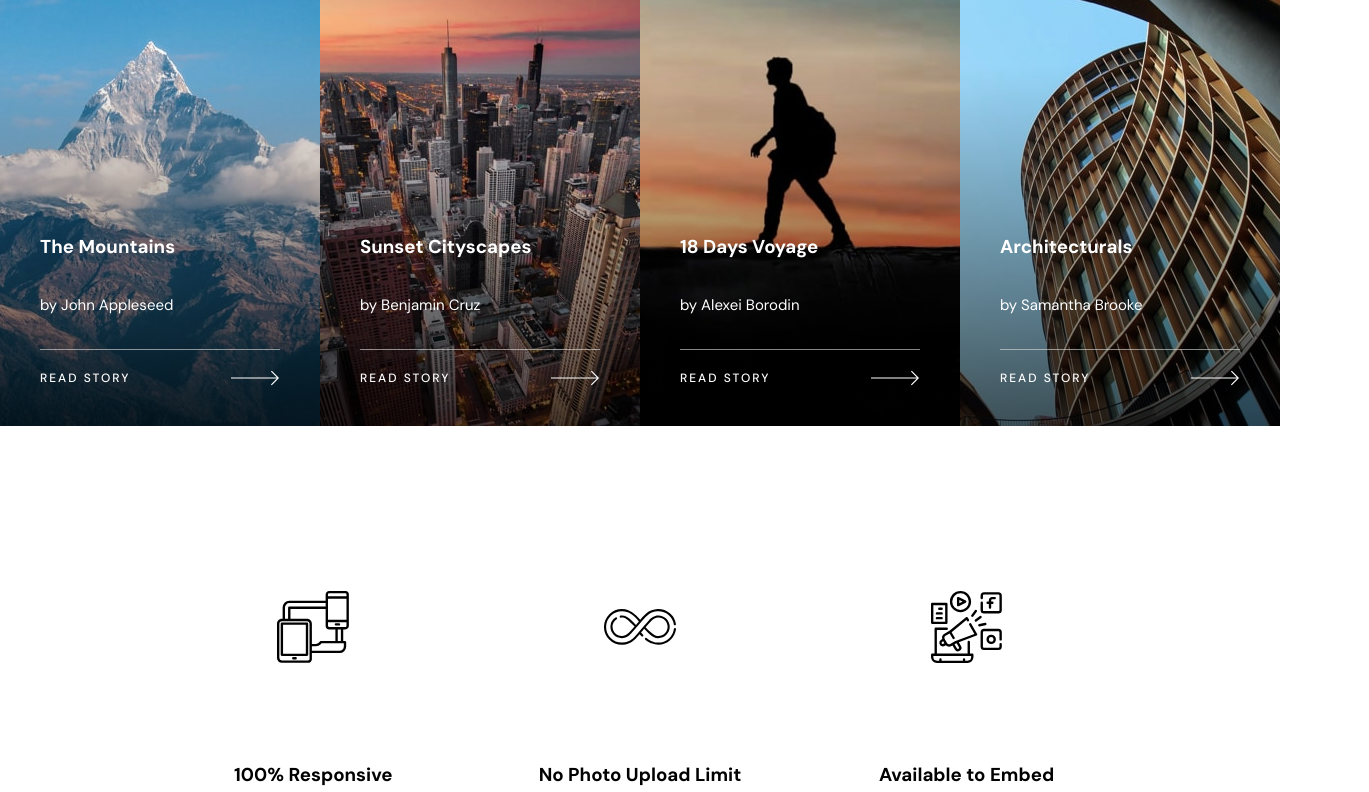
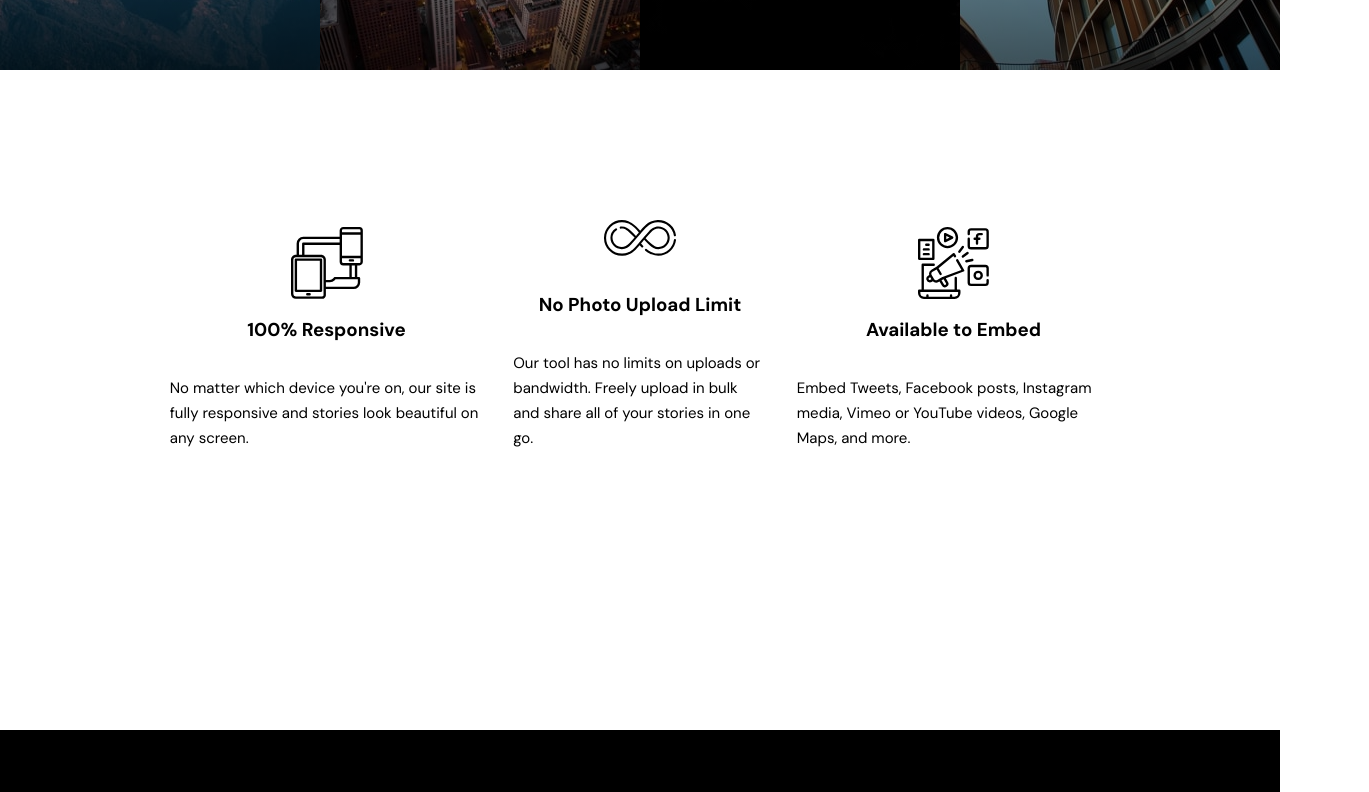
Before and after one commit to enslaughter/fem-photosnap-react, a React (Create React App) app: page / in a window 1280 px wide. Shown: the part 2000-2792 px from the top of the page, 1369 px wide, since content can reach past the window. Built offline with nearby package versions, Linux system fonts and the light colour scheme.

Commit message:
Added mobile view for homepage. Added window dimension viewing functionality

```diff
--- /dev/null
+++ b/src/components/Functionality.js
@@ -0,0 +1,39 @@
+import { useState, useEffect } from "react";
+
+//The following hook is created by Divjoy's Gabe Ragland: https://twitter.com/gabe_ragland.
+//I am using it to help make dynamic window functions easier. I have modified it slightly
+//to include functionality for full page heights to make modals behave better
+function useWindowSize() {
+  // Initialize state with undefined width/height so server and client renders match
+  // Learn more here: https://joshwcomeau.com/react/the-perils-of-rehydration/
+  const [windowSize, setWindowSize] = useState({
+    width: undefined,
+    height: undefined,
+    pageHeight: undefined,
+  });
+
+  useEffect(() => {
+    // Handler to call on window resize
+    function handleResize() {
+      // Set window width/height to state
+      setWindowSize({
+        width: window.innerWidth,
+        height: window.innerHeight,
+        pageHeight: document.documentElement.offsetHeight,
+      });
+    }
+
+    // Add event listener
+    window.addEventListener("resize", handleResize);
+
+    // Call handler right away so state gets updated with initial window size
+    handleResize();
+
+    // Remove event listener on cleanup
+    return () => window.removeEventListener("resize", handleResize);
+  }, []); // Empty array ensures that effect is only run on mount
+
+  return windowSize;
+}
+
+export { useWindowSize };
--- a/src/pages/Home.js
+++ b/src/pages/Home.js
@@ -1,4 +1,5 @@
 import React from "react";
+import { useWindowSize } from "../components/Functionality.js";
 import "../sass/home.scss";
 
 import buttonarrow from "../assets/shared/desktop/arrow.svg";
@@ -8,51 +9,67 @@ import beautifulstories from "../assets/home/desktop/beautiful-stories.jpg";
 import desginedforeveryone from "../assets/home/desktop/designed-for-everyone.jpg";
 import createandshare from "../assets/home/desktop/create-and-share.jpg";
 
+import beautifulstoresmobile from "../assets/home/mobile/beautiful-stories.jpg";
+import desginedforeveryonemobile from "../assets/home/mobile/designed-for-everyone.jpg";
+import createandsharemobile from "../assets/home/mobile/create-and-share.jpg";
+
 import featureresponsive from "../assets/features/desktop/responsive.svg";
 import featurenolimit from "../assets/features/desktop/no-limit.svg";
 import featureembed from "../assets/features/desktop/embed.svg";
 
+function Home() {
+  let windowSize = useWindowSize();
 
-function Home(){
-    return(
+  return (
     <div>
       <div className="home-card">
         <div className="home-card--info home-card-black">
           <h2>CREATE AND SHARE YOUR PHOTO STORIES.</h2>
-                    <p>Photosnap is a platform for photographers and visual storytellers. We make it easy to share photos, tell stories, and connect with others.</p>
+          <p>
+            Photosnap is a platform for photographers and visual storytellers.
+            We make it easy to share photos, tell stories, and connect with
+            others.
+          </p>
           <div className="card-button">
             <button className="card-button--action">GET AN INVITE</button>
             <img src={buttonarrowwhite} alt=""></img>
           </div>
         </div>
-
+        {windowSize > 1000 ? (
           <img src={createandshare} alt=""></img>
+        ) : (
+          <img src={createandsharemobile} alt=""></img>
+        )}
       </div>
-            <div className="home-card">
+      <div className="home-card home-card--center">
         <img src={beautifulstories} alt=""></img>
         <div className="home-card--info">
           <h2>BEAUTIFUL STORIES EVERY TIME.</h2>
-                    <p>We provide design templates to ensure your stories look terrific. Easily add photos, text, embed maps and media from other networks. Then share your story with everyone.</p>
+          <p>
+            We provide design templates to ensure your stories look terrific.
+            Easily add photos, text, embed maps and media from other networks.
+            Then share your story with everyone.
+          </p>
           <div className="card-button">
             <button className="card-button--action">VIEW THE STORIES</button>
             <img src={buttonarrow} alt=""></img>
           </div>
         </div>
-
-
       </div>
       <div className="home-card">
-
         <div className="home-card--info">
           <h2>DESIGNED FOR EVERYONE.</h2>
-                    <p>Photosnap can help you create stories that resonate with your audience. Our tool is designed for photographers of all levels, brans, business you name it.</p>
+          <p>
+            Photosnap can help you create stories that resonate with your
+            audience. Our tool is designed for photographers of all levels,
+            brans, business you name it.
+          </p>
           <div className="card-button">
             <button className="card-button--action">VIEW THE STORIES</button>
             <img src={buttonarrow} alt=""></img>
           </div>
         </div>
         <img src={desginedforeveryone} alt=""></img>
-
       </div>
 
       <div className="home-story-card-container">
@@ -95,25 +112,31 @@ function Home(){
         </div>
       </div>
 
-            <div className="home-features">
+      <div className="features-container">
+        <div className="feature-box">
           <img src={featureresponsive} alt=""></img>
-                    <img className="feature-logo-middle" src={featurenolimit} alt=""></img>
+          <h3>100% Responsive</h3>
+          <p>
+            No matter which device you're on, our site is fully responsive and
+            stories look beautiful on any screen.
+          </p>
+        </div>
+        <div className="feature-box fb-center">
+          <img src={featurenolimit} alt="" style={{ margin: "18px 0px" }}></img>
+          <h3>No Photo Upload Limit</h3>
+          <p>
+            Our tool has no limits on uploads or bandwidth. Freely upload in
+            bulk and share all of your stories in one go.
+          </p>
+        </div>
+        <div className="feature-box">
           <img src={featureembed} alt=""></img>
-
-
-                    <div className="home-feature">
-                        <h3>100% Responsive</h3>
-                        <p>No matter which the device you're on, our site is fully responsive and stories look beautiful on any screen.</p>
+          <h3>Available to Embed</h3>
+          <p>
+            Embed Tweets, Facebook posts, Instagram media, Vimeo or YouTube
+            videos, Google Maps, and more.
+          </p>
         </div>
-                    <div className="home-feature">
-                        <h3>No Photo Upload Limit</h3>
-                        <p>Our tool has no limits on uploads or bandwich. Freely upload in bulk and share all of your stories in one go.</p>
-                    </div>
-                    <div className="home-feature">
-                        <h3>Available to Embed</h3>
-                        <p>Embed Tweets, Facebook posts, Instagram media, Vimeo or Youtube videos, Google Maps, and more.</p>
-                    </div>
-
       </div>
     </div>
   );
--- a/src/sass/app.scss
+++ b/src/sass/app.scss
@@ -33,6 +33,12 @@ p {
   justify-content: space-between;
 
   padding: 1rem 10.3rem;
+}
+
+@media all and (max-width: 1000px) {
+  .navbar {
+    padding: 28px 24px;
+  }
 }
 
 .nav-link {
@@ -96,6 +102,14 @@ p {
   justify-content: space-between;
 }
 
+@media all and (max-width: 1000px) {
+  .photosnap-footer {
+    padding: 56px 32px;
+    flex-direction: column;
+    align-items: center;
+  }
+}
+
 .footer-logos,
 .footer-nav,
 .footer-right {
@@ -153,3 +167,38 @@ p {
   font-size: 15px;
   line-height: 20px;
 }
+
+@media all and (max-width: 1000px) {
+  .footer-left {
+    margin-bottom: 120px;
+    flex-direction: column;
+    align-items: center;
+  }
+
+  .footer-logos {
+    margin: 0;
+    margin-bottom: 50px;
+    img {
+      margin-bottom: 32px;
+    }
+  }
+
+  .footer-logos-socials {
+    display: flex;
+    flex-direction: row;
+    img {
+      margin: 0;
+    }
+    justify-content: space-between;
+  }
+
+  .footer-nav {
+    align-items: center;
+    text-align: center;
+  }
+
+  .footer-right {
+    flex-direction: column;
+    align-items: center;
+  }
+}
--- a/src/sass/features.scss
+++ b/src/sass/features.scss
@@ -62,6 +62,17 @@
   padding: 0px 30px;
 }
 
+@media all and (max-width: 1000px) {
+  .features-container {
+    margin: 80px 32px;
+    flex-direction: column;
+  }
+
+  .feature-box {
+    text-align: center;
+  }
+}
+
 .feature-cta {
   display: flex;
   color: white;
--- a/src/sass/home.scss
+++ b/src/sass/home.scss
@@ -7,11 +7,27 @@ $lightgrey: hsl(0, 0%, 87%);
   justify-items: center;
 }
 
+@media all and (max-width: 1000px) {
+  .home-card {
+    flex-direction: column-reverse;
+  }
+
+  .home-card--center {
+    flex-direction: column;
+  }
+}
+
 .home-card--info {
   padding: 0 7rem;
   display: flex;
   flex-direction: column;
   justify-content: center;
+}
+
+@media all and (max-width: 1000px) {
+  .home-card--info {
+    padding: 72px 32px;
+  }
 }
 
 .home-card--info > h2 {
@@ -47,9 +63,20 @@ $lightgrey: hsl(0, 0%, 87%);
 }
 
 .home-story-card-container {
-  display: grid;
-  grid-template-columns: 1fr 1fr 1fr 1fr;
-  grid-template-rows: 1fr;
+  display: flex;
+  flex-direction: row;
+  div {
+    flex-basis: 25%;
+  }
+}
+
+@media all and (max-width: 1000px) {
+  .home-story-card-container {
+    flex-direction: column;
+    div {
+      flex-basis: auto;
+    }
+  }
 }
 
 .home-story-card {
@@ -153,39 +180,37 @@ $lightgrey: hsl(0, 0%, 87%);
     url("../assets/stories/desktop/architecturals.jpg");
 }
 
-.home-features {
-  display: grid;
-  padding: 165px;
-  grid-template-columns: 1fr 1fr 1fr;
-  grid-template-rows: 1fr 1fr;
-  justify-items: center;
-  column-gap: 30px;
+.features-container {
+  margin: 160px 165px;
+  display: flex;
+  flex-direction: row;
+  flex-wrap: wrap;
+  align-items: stretch;
+  justify-content: center;
+  div {
+    flex-basis: 33%;
+  }
 }
 
-.home-feature {
-  text-align: center;
+.feature-box {
+  &:nth-child(-n + 2) {
+    margin-bottom: 104px;
+  }
+  box-sizing: border-box;
+  height: 236px;
+  display: flex;
+  flex-direction: column;
+  align-items: center;
+  justify-content: end;
 }
 
-.feature-logo-middle {
-  position: relative;
-  top: 18px;
+.fb-center {
+  padding: 0px 30px;
 }
 
-// .home-features {
-//   display: flex;
-//   flex-direction: row;
-//   padding: 165px;
-// }
-
-// .home-feature {
-//   display: flex;
-//   flex-direction: column;
-//   justify-content: center;
-//   align-items: center;
-//   text-align: center;
-// }
-
-// .home-feature--middle {
-//   position: relative;
-//   top: 18px;
-// }
+@media all and (max-width: 1000px) {
+  .features-container {
+    margin: 80px 32px;
+    flex-direction: column;
+  }
+}
```
Also changed, not shown: src/App.js (+42 -21 lines), 1 other file (tests, documents, lock files or other folders). Lines whose indentation alone changed are shown as unchanged.
